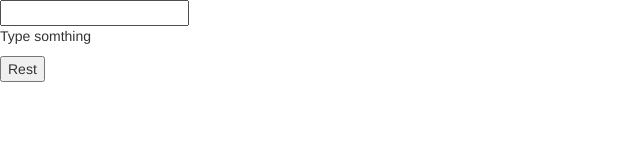
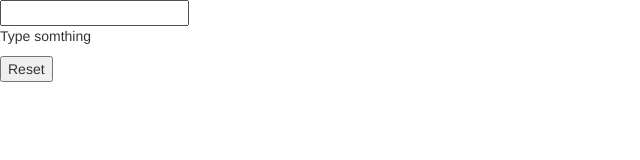
Before and after one commit to fahad5359/Angular-SANDBOX, an Angular app: page / in a window 1280 px wide. Shown: the top 160 px of the page, without its empty margins (0-640 px from the left). Built offline with nearby package versions, Linux system fonts and the light colour scheme.

Commit message:
Hw almost fnshed

```diff
--- a/src/app/HW 2/hw2.compponent.html
+++ b/src/app/HW 2/hw2.compponent.html
@@ -3,4 +3,5 @@
 <input type="text" (input)="userval($event)">
 <p>{{dispalayVal}}</p>
 <!-- this button should only work if there is text on the Input. -->
-<button>Rest</button>
+<button [disabled]="dispalayVal===''">Reset</button>
+<!-- as u see above we can add some kind of conditionals, on the display property.  we sayed that if the dispalayVal is === to an empty String, disable the button ,else enable it again. -->
```
